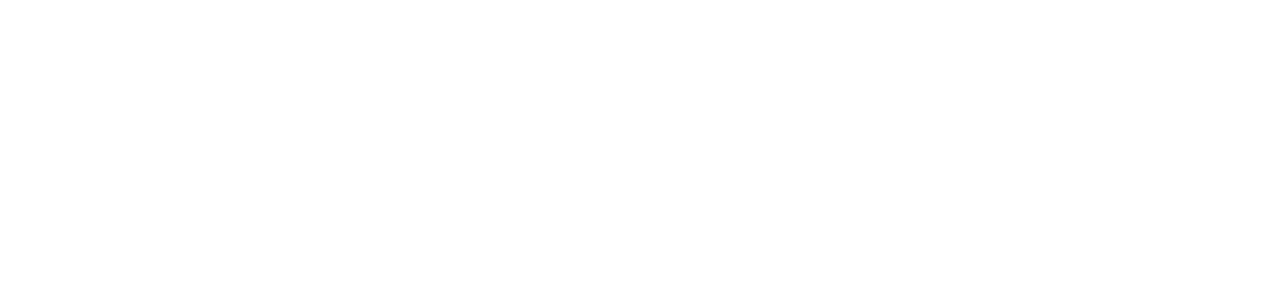
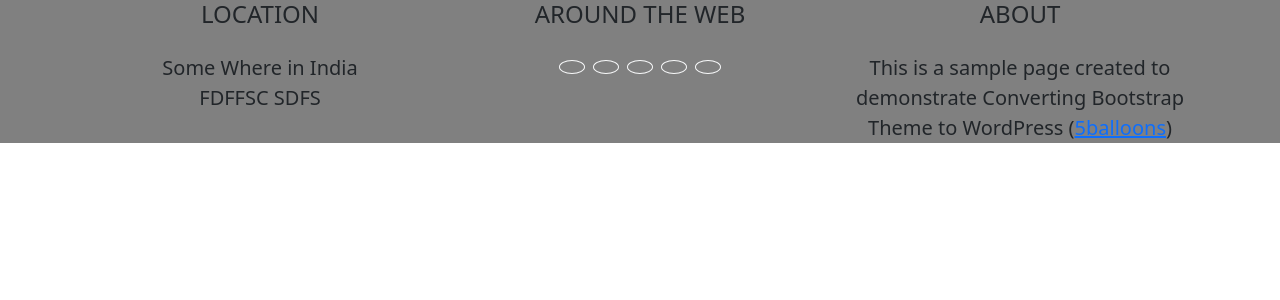
Before and after one commit to Abdi-01/dolist-react, a React (Create React App) app: page /footer in a window 1280 px wide. Before the commit this address had no page. Shown: the top 300 px of the page. Built offline with nearby package versions, Linux system fonts and the light colour scheme.

Commit message:
DL-Footer-001 : menyiapkan footer page

```diff
--- a/package.json
+++ b/package.json
@@ -8,9 +8,11 @@
     "@testing-library/user-event": "^13.5.0",
     "axios": "^0.24.0",
     "bootstrap": "^5.1.3",
+    "bootstrap-icons": "^1.7.2",
     "moment": "^2.29.1",
     "react": "^17.0.2",
     "react-dom": "^17.0.2",
+    "react-icons": "^4.3.1",
     "react-redux": "^7.2.6",
     "react-router-dom": "^6.2.1",
     "react-scripts": "5.0.0",
--- a/src/App.js
+++ b/src/App.js
@@ -2,12 +2,15 @@
 import './App.css';
 import { Route, Routes } from 'react-router-dom';
 import HomePage from './page/Home';
+import FooterPage from './page/Footer';
+
 
 function App() {
   return (
     <div className="App">
       <Routes>
         <Route path="/" element={<HomePage />} />
+        <Route path="/footer" element={<FooterPage />} />
       </Routes>
     </div>
   );
--- /dev/null
+++ b/src/page/Footer.js
@@ -0,0 +1,62 @@
+import React from 'react';
+import {RiFacebookCircleFill} from 'react-icons'
+const FooterPage = (props) => {
+
+    return (
+        <footer style={{backgroundColor:"gray", }}>
+            <div  class="container background-color">
+                <div class="row">
+
+                    <div class="col-md-4 mb-5 mb-lg-0">
+                        <h4 class="text-uppercase mb-4">Location</h4>
+                        <p class="lead mb-0">Some Where in India<br />FDFFSC SDFS</p>
+                    </div>
+
+                    <div class="col-md-4 mb-5 mb-lg-0">
+                        <h4 class="text-uppercase mb-4">Around the Web</h4>
+                        <ul class="list-inline mb-0">
+                            <li class="list-inline-item">
+                                <a class="btn btn-outline-light btn-social text-center rounded-circle" href="#">
+                                <i class="bi bi-facebook"></i>
+                                </a>
+                            </li>
+                            <li class="list-inline-item">
+                                <a class="btn btn-outline-light btn-social text-center rounded-circle" href="#">
+                                <i class="bi bi-google"></i>
+                                </a>
+                            </li>
+                            <li class="list-inline-item">
+                                <a class="btn btn-outline-light btn-social text-center rounded-circle" href="#">
+                                <i class="bi bi-twitter"></i>
+                                </a>
+                            </li>
+                            <li class="list-inline-item">
+                                <a class="btn btn-outline-light btn-social text-center rounded-circle" href="#">
+                                <i class="bi bi-linkedin"></i>
+                                </a>
+                            </li>
+                            <li class="list-inline-item">
+                                <a class="btn btn-outline-light btn-social text-center rounded-circle" href="#">
+                                <i class="bi bi-dribbble"></i>
+                                </a>
+                            </li>
+                        </ul>
+                    </div>
+
+                    <div class="col-md-4">
+                        <h4 class="text-uppercase mb-4">About</h4>
+                        <p class="lead mb-0">This is a sample page created to demonstrate Converting Bootstrap Theme to WordPress
+                            (<a href="http://5balloons.info">5balloons</a>)</p>
+                    </div>
+
+                </div>
+            </div>
+        </footer >
+
+
+
+    )
+
+}
+
+export default FooterPage;
--- a/src/page/Home.jsx
+++ b/src/page/Home.jsx
@@ -4,10 +4,12 @@
 const HomePage = (props) => {
 
     return (
-        <div>
-            <h1>Home Page Do List</h1>
+        <div style={{ width: "70vw", margin: "auto", border: "1px solid gray", overflow: "auto" }}>
+            <h1 style={{ textAlign: "center" }}>Home Page Do List</h1>
         </div>
+
     )
+
 }
 
 export default HomePage;
```
Also changed, not shown: 1 other file (tests, documents, lock files or other folders).
